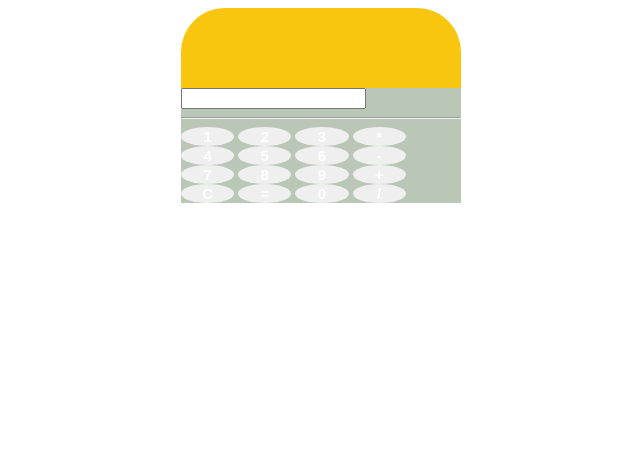
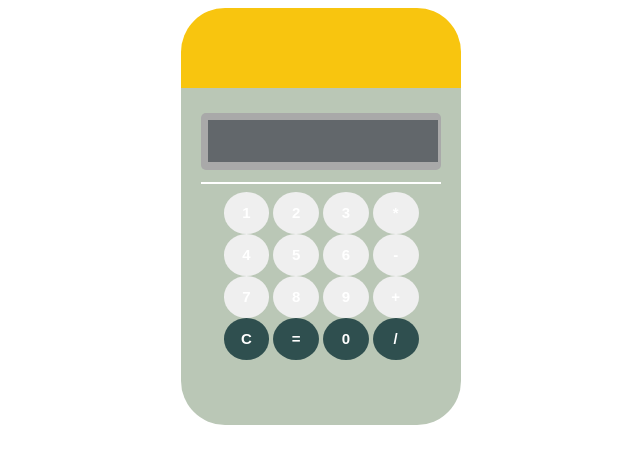
Before and after one commit to flordeciruela/calculadora-jquery, a plain HTML site: page index.html in a window 1280 px wide. Shown: the whole page, without its empty margins (319-959 px from the left). Drawn offline with Linux system fonts and the light colour scheme; a web font is replaced by a local one.

Commit message:
agregando estilos

```diff
--- a/assets/css/main.css
+++ b/assets/css/main.css
@@ -1,3 +1,11 @@
+html. body, section {
+	height: 100%;
+	margin: 0;
+	padding: 0;
+	font-family: 'Khula', sans-serif;
+	background-color: ghostwhite;
+}
+
 /*Utilities*/
 
 .gray-dark {
@@ -54,3 +62,35 @@ input:focus {
 	border-top-left-radius: 44px;
 	border-top-right-radius: 44px;
 }
+
+.content {
+	height: 200px;
+	padding: 9% 7% 40% 7%;
+	border-bottom-left-radius: 44px;
+	border-bottom-right-radius: 44px;
+	text-align: center;
+}
+
+.screen-case {
+	height: 42px;
+	background-color: darkgray;
+	padding: 3%;
+	border-radius: 5px;
+	margin-bottom: 5%;
+}
+
+.screen {
+	border-style: none;
+	width: 100%;
+	height: 40px;
+	font-weight: 800;
+	font-size: 30px;
+	text-align: right;
+	color: white;
+}
+
+hr {
+	background: white;
+	height: 2px;
+	border-style: none;
+}
--- a/index.html
+++ b/index.html
@@ -11,26 +11,26 @@
 			<div class="flex-content">
 				<div class="head gold"></div>
 				<div class="content gray-soft">
-					<div >
-						<input type="text" readonly=""><br>
+					<div class="screen-case">
+						<input type="text" class="screen gray-medium" readonly><br>
 					</div>
 					<hr>
-					<input type="button" value="1">
-					<input type="button" value="2">
-					<input type="button" value="3">
-					<input type="button" value="*"><br>
-					<input type="button" value="4">
-					<input type="button" value="5">
-					<input type="button" value="6">
-					<input type="button" value="-"><br>
-					<input type="button" value="7">
-					<input type="button" value="8">
-					<input type="button" value="9">
-					<input type="button" value="+"><br>
-					<input type="button" value="C">
-					<button type="button" name="button">=</button>
-					<input type="button" value="0">
-					<input type="button" value="/"><br>
+					<input type="button" class="number " value="1">
+					<input type="button" class="number" value="2">
+					<input type="button" class="number" value="3">
+					<input type="button" class="" value="*"><br>
+					<input type="button" class="number" value="4">
+					<input type="button" class="number" value="5">
+					<input type="button" class="number" value="6">
+					<input type="button" class="" value="-"><br>
+					<input type="button" class="number" value="7">
+					<input type="button" class="number" value="8">
+					<input type="button" class="number" value="9">
+					<input type="button" class="" value="+"><br>
+					<input type="button" class="gray-green" value="C">
+					<button type="button" class="gray-green" name="button">=</button>
+					<input type="button" class="number gray-green" value="0">
+					<input type="button" class="number gray-green" value="/"><br>
 				</div>
 			</div>
 		</form>
```
